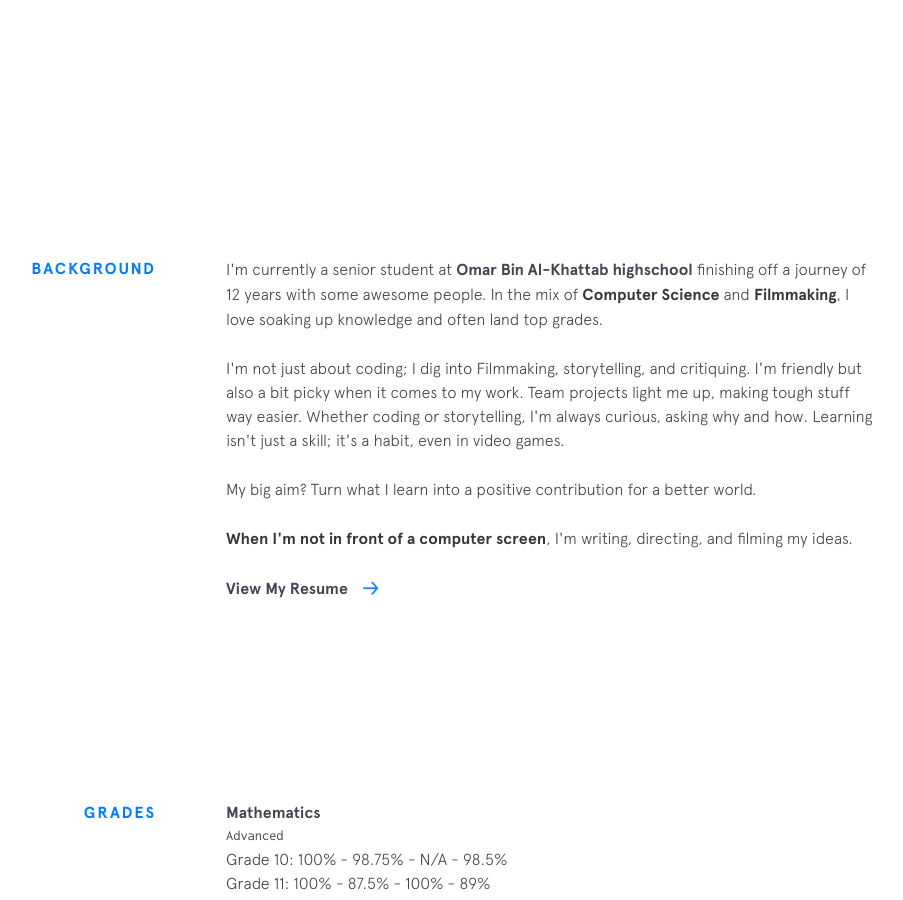
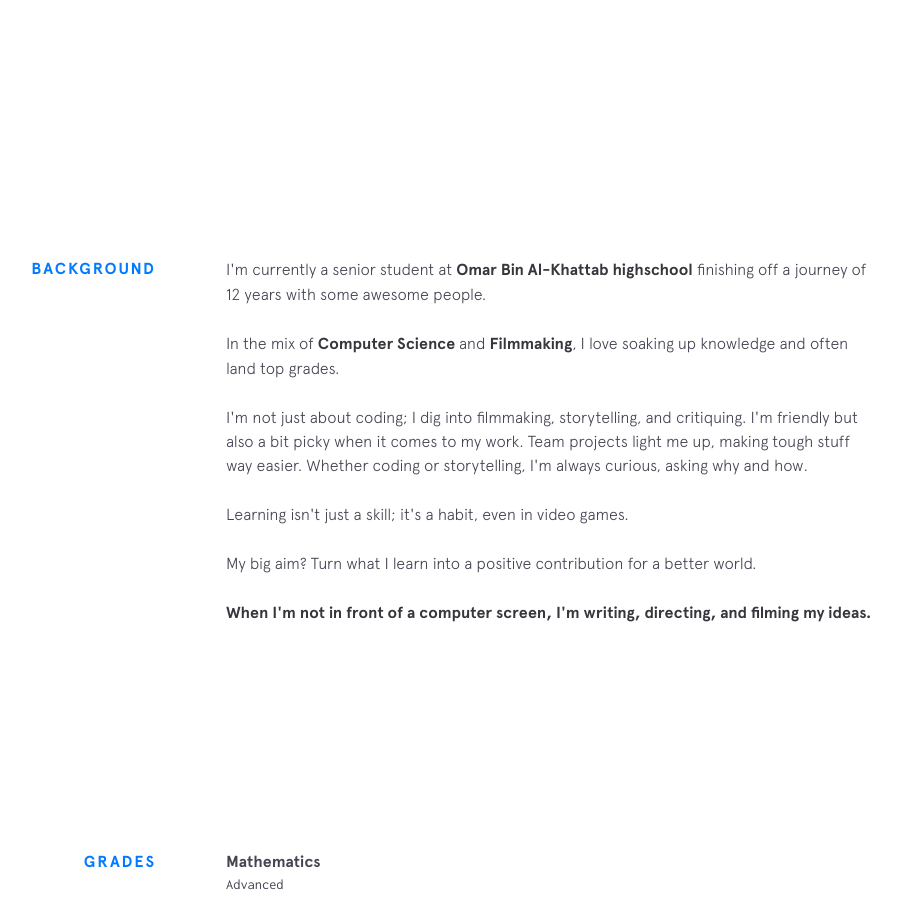
Before and after one commit to obaianaya/obai, a Jekyll site: the page built from index.html, in a window 1280 px wide and 900 px high, scrolled down 743 px. Shown: the whole window, without its empty margins (224-1127 px from the left). Built offline with Jekyll 4.4.1, drawn with Linux system fonts in a browser that asks for light colours; nearby versions of some CDN libraries.

```diff
--- a/_includes/background.html
+++ b/_includes/background.html
@@ -3,24 +3,28 @@
   <div class="section__content">
     <p>
       I'm currently a senior student at
-      <a class="underline-link" href="https://www.obaianaya.com/" target="_blank">Omar Bin Al-Khattab highschool</a> finishing off a journey of 12 years with some awesome people.
-      In the mix of
-      <strong>Computer Science</strong> and
-        <strong>Filmmaking</strong>, I love soaking up knowledge and often land top grades.
+      <strong>Omar Bin Al-Khattab highschool</strong> finishing off a journey of 12 years with some awesome people.
     </p>
     <p>
-        I'm not just about coding; I dig into Filmmaking, storytelling, and critiquing. I'm friendly but also a bit picky when it comes to my work. Team projects light me up, making tough stuff way easier. Whether coding or storytelling, I'm always curious, asking why and how. Learning isn't just a skill; it's a habit, even in video games.    </p>
-      </p>
+      In the mix of
+      <strong>Computer Science</strong> and <strong>Filmmaking</strong>, I love soaking up knowledge and often land top grades.
+    </p>
+    <p>
+      I'm not just about coding; I dig into filmmaking, storytelling, and critiquing. I'm friendly but also a bit picky when it comes to my work. Team projects light me up, making tough stuff way easier. Whether coding or storytelling, I'm always curious, asking why and how.
+    </p>
+    <p>
+      Learning isn't just a skill; it's a habit, even in video games.
+    </p>
     <p>
       My big aim? Turn what I learn into a positive contribution for a better world.
     </p>
 
     <p>
-      <strong>When I'm not in front of a computer screen</strong>, I'm writing, directing, and filming my ideas.
+      <strong>When I'm not in front of a computer screen, I'm writing, directing, and filming my ideas.</strong>
     </p>
 
     <!-- {% include employment-status.html %} -->
-    <a href="{{site.resume}}" target="_blank" class="arrow-link">View My Resume</a>
+    <!-- <a href="{{site.resume}}" target="_blank" class="arrow-link">View My Resume</a> -->
 
   </div>
 </section>
```
